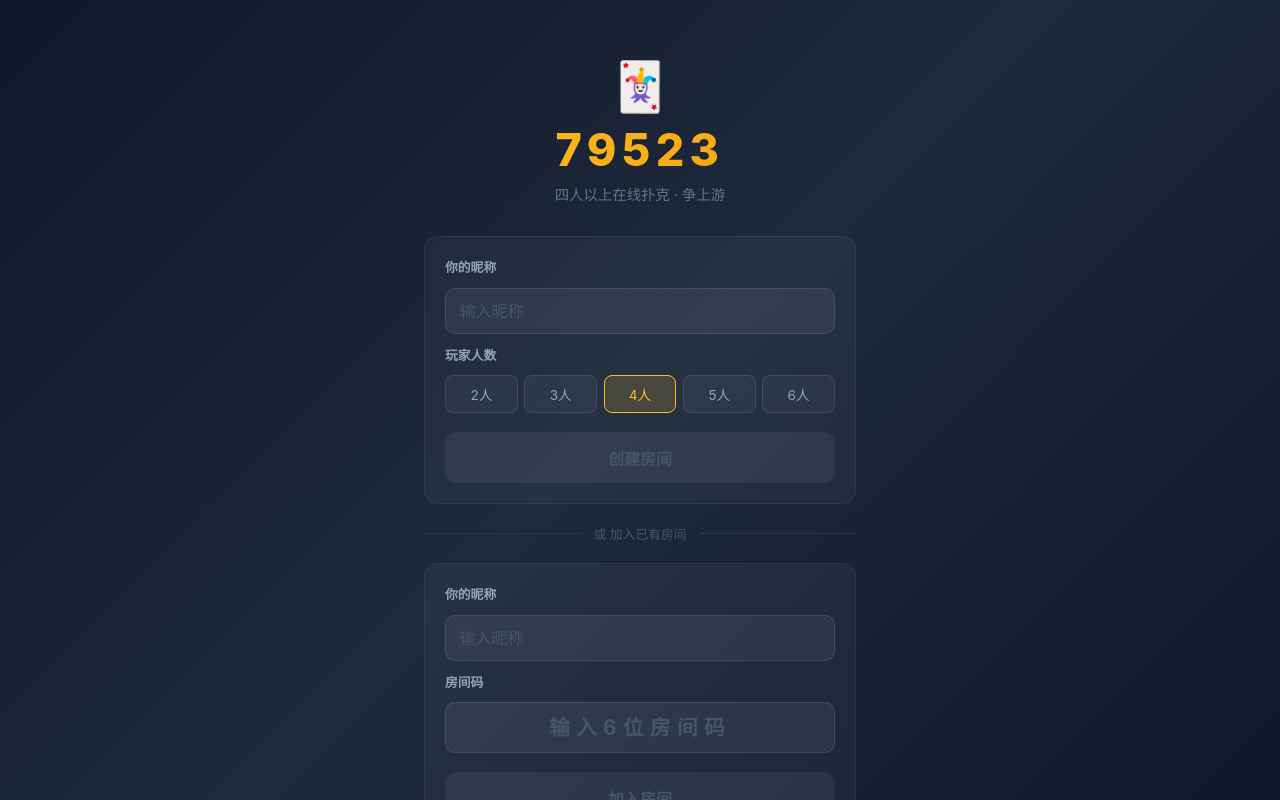
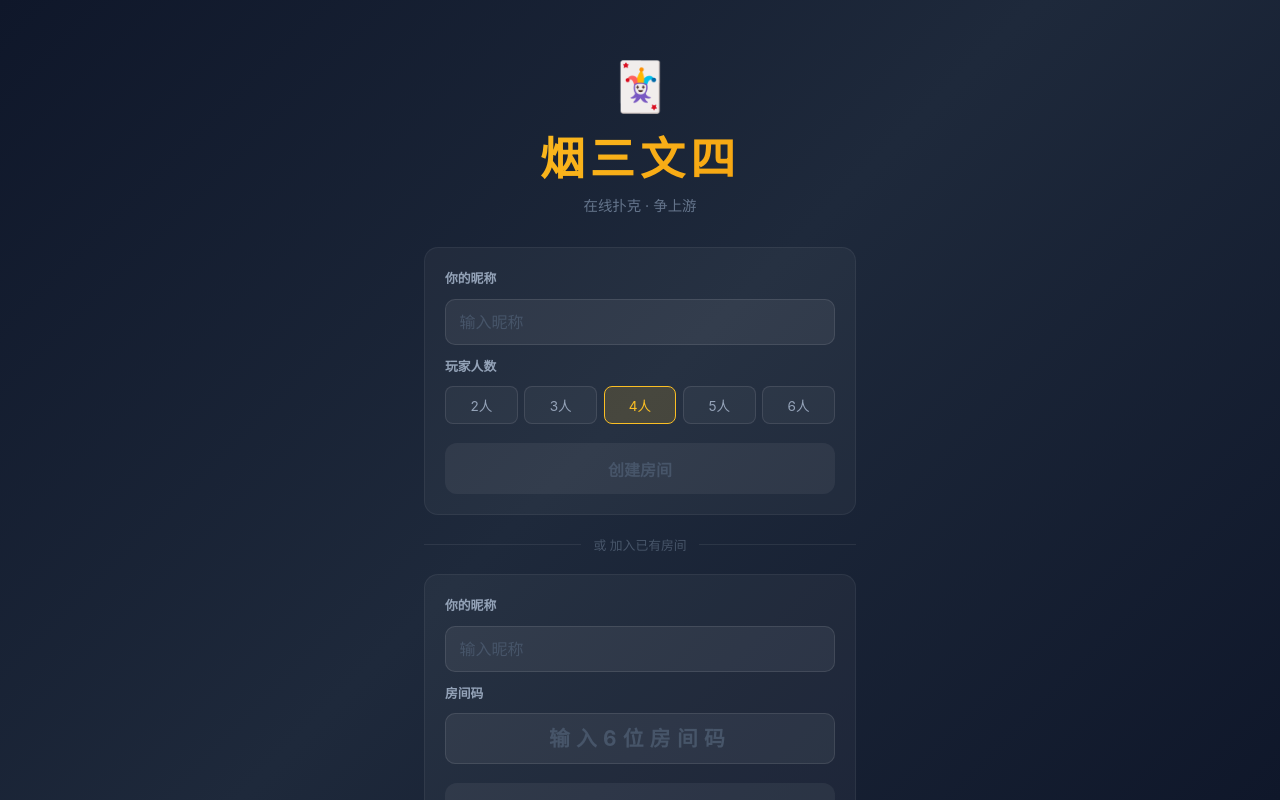
Before and after one commit to MrMichael/79523, a Vue app in the folder packages/client/: page / in a window 1280 px wide. Built offline with nearby package versions, Linux system fonts and the light colour scheme.

Commit message:
rename: 79523 → 烟三文四 (display name only)

```diff
--- a/packages/client/index.html
+++ b/packages/client/index.html
@@ -4,7 +4,7 @@
   <meta charset="UTF-8" />
   <meta name="viewport" content="width=device-width, initial-scale=1.0, viewport-fit=cover" />
   <meta name="apple-mobile-web-app-capable" content="yes" />
-  <title>79523</title>
+  <title>烟三文四</title>
   <style>
     * { margin: 0; padding: 0; box-sizing: border-box; }
     html, body, #app { height: 100%; overflow: hidden; }
--- a/packages/client/src/App.vue
+++ b/packages/client/src/App.vue
@@ -4,7 +4,7 @@
       <button class="back-btn" @click="goHome">← 首页</button>
       <span v-if="roomCode" class="bar-code">{{ roomCode }}</span>
       <span class="bar-spacer" v-else></span>
-      <span class="bar-title">79523</span>
+      <span class="bar-title">烟三文四</span>
     </header>
     <main class="app-main">
       <router-view />
--- a/packages/client/src/views/HomeView.vue
+++ b/packages/client/src/views/HomeView.vue
@@ -2,8 +2,8 @@
   <div class="home">
     <div class="hero">
       <div class="logo-mark">🃏</div>
-      <h1>79523</h1>
-      <p class="subtitle">四人以上在线扑克 · 争上游</p>
+      <h1>烟三文四</h1>
+      <p class="subtitle">在线扑克 · 争上游</p>
     </div>
     <div class="forms">
       <CreateRoom />
```
Also changed, not shown: 1 other file (tests, documents, lock files or other folders).
